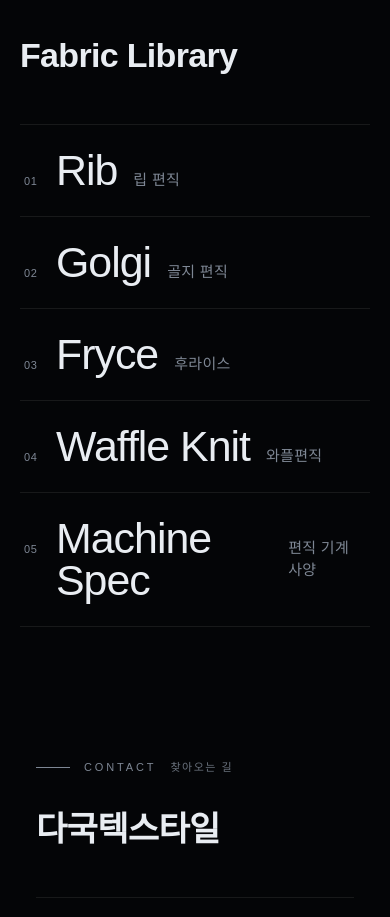
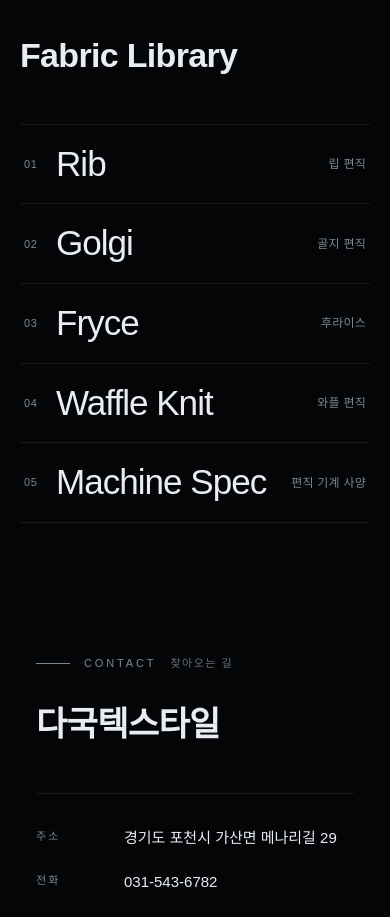
Before and after one commit to yuna1015/daguk-backup, a React (Vite) app in the folder packages/web/: page / in a window 390 px wide. Shown: the part 1623-2540 px from the top of the page. Built offline with nearby package versions, Linux system fonts and the light colour scheme; a web font is replaced by a local one.

Commit message:
Fix mobile prow layout — wrap, font size, pkr right / 와플 편직 spacing

```diff
--- a/packages/web/src/web/pages/index.tsx
+++ b/packages/web/src/web/pages/index.tsx
@@ -160,7 +160,7 @@ function Products() {
     { i: "01", en: "Rib", kr: "립 편직" },
     { i: "02", en: "Golgi", kr: "골지 편직" },
     { i: "03", en: "Fryce", kr: "후라이스" },
-    { i: "04", en: "Waffle Knit", kr: "와플편직" },
+    { i: "04", en: "Waffle Knit", kr: "와플 편직" },
     { i: "05", en: "Machine Spec", kr: "편직 기계 사양" },
   ];
 
--- a/packages/web/src/web/styles.css
+++ b/packages/web/src/web/styles.css
@@ -634,9 +634,10 @@
   .dg-block, .dg-section { padding: 52px 20px; }
   .dg-page-hero { padding: 120px 20px 60px; }
   .dg-metrics { grid-template-columns: 1fr 1fr; gap: 30px; }
-  .prow { gap: 16px; padding: 24px 4px; }
-  .prow .pname { font-size: clamp(32px,11vw,48px); }
-  .prow .pi { width: 16px; font-size: 11px; }
+  .prow { gap: 8px 16px; padding: 20px 4px; flex-wrap: wrap; align-items: center; }
+  .prow .pi { width: 16px; font-size: 11px; flex: none; }
+  .prow .pname { font-size: clamp(26px, 9vw, 42px); white-space: nowrap; line-height: 1.1; }
+  .prow .pkr { font-size: 12px; margin-left: auto; white-space: nowrap; }
   .dg-partners { grid-template-columns: repeat(3,1fr); gap: 40px 14px; }
   .pcell { font-size: 13px; }
   .pcell.sm { font-size: 11px; }
```
